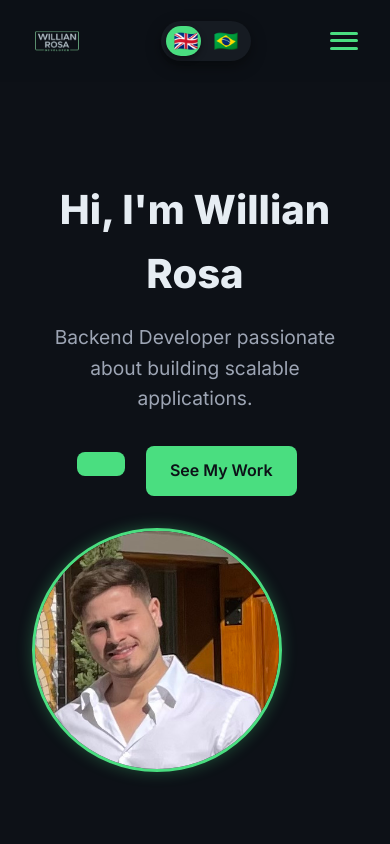
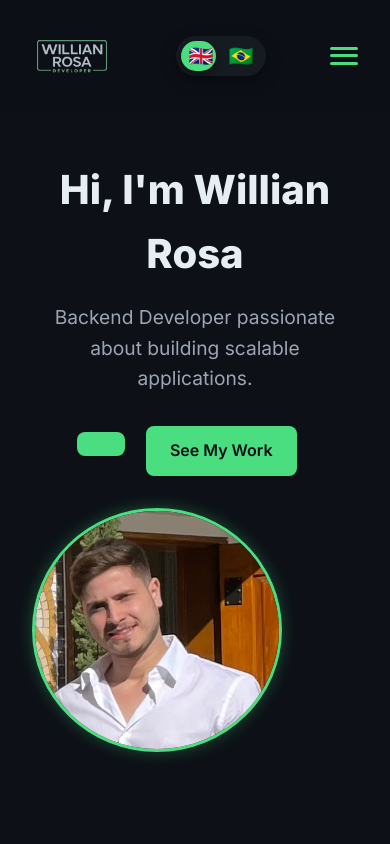
Before and after one commit to WillianRoosa/my_repository, a plain HTML site: page index.html in a window 390 px wide. Shown: the top 844 px of the page. Drawn offline with Linux system fonts and the light colour scheme.

Commit message:
commit: ajuste do style.css

```diff
--- a/style.css
+++ b/style.css
@@ -436,9 +436,13 @@ footer {
     }
 
     .logo {
-        height: 50px;
+        object-fit: contain;
         width: auto;
-        object-fit: contain;
+        height: 80px;
+    }
+
+    section {
+        margin-top: -50px;
     }
 }
 
```
